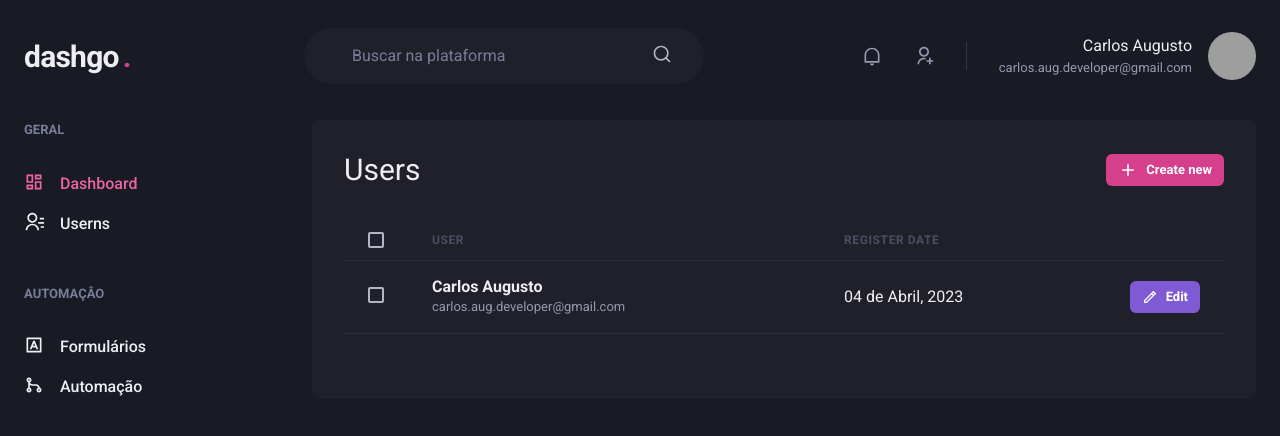
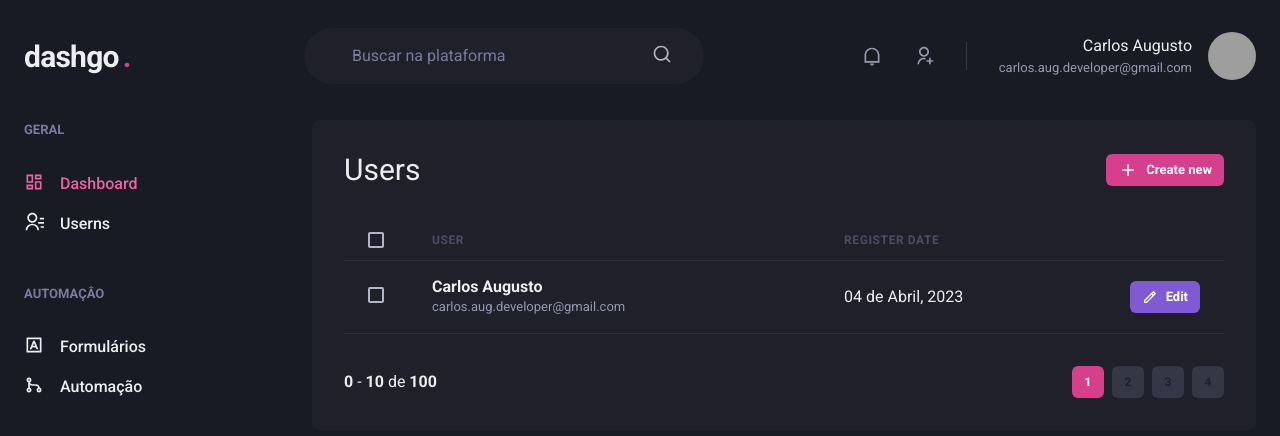
Before and after one commit to Jackie098/ignite-dashgo, a Next.js app: page /users in a window 1280 px wide. Shown: the top 436 px of the page. Built offline with nearby package versions, Linux system fonts and the light colour scheme; grey boxes are pictures that could not be loaded.

Commit message:
style: created pagination component

```diff
--- /dev/null
+++ b/src/components/Pagination.tsx
@@ -0,0 +1,65 @@
+import { Box, Button, Stack } from "@chakra-ui/react";
+
+export function Pagination() {
+  return (
+    <Stack
+      direction={"row"}
+      spacing={6}
+      mt={8}
+      justify={"space-between"}
+      align={"center"}
+    >
+      <Box>
+        <strong>0</strong> - <strong>10</strong> de <strong>100</strong>
+      </Box>
+      <Stack direction={"row"} spacing={2}>
+        <Button
+          size={"sm"}
+          fontSize={"xs"}
+          width={4}
+          colorScheme="pink"
+          disabled
+          _disabled={{
+            bg: "pink.500",
+            cursor: "default",
+          }}
+        >
+          1
+        </Button>
+        <Button
+          size={"sm"}
+          fontSize={"xs"}
+          width={4}
+          bg={"gray.700"}
+          _hover={{
+            bg: "gray.500",
+          }}
+        >
+          2
+        </Button>
+        <Button
+          size={"sm"}
+          fontSize={"xs"}
+          width={4}
+          bg={"gray.700"}
+          _hover={{
+            bg: "gray.500",
+          }}
+        >
+          3
+        </Button>
+        <Button
+          size={"sm"}
+          fontSize={"xs"}
+          width={4}
+          bg={"gray.700"}
+          _hover={{
+            bg: "gray.500",
+          }}
+        >
+          4
+        </Button>
+      </Stack>
+    </Stack>
+  );
+}
--- a/src/pages/users/index.tsx
+++ b/src/pages/users/index.tsx
@@ -1,4 +1,5 @@
 import { Header } from "@/components/Header";
+import { Pagination } from "@/components/Pagination";
 import { Sidebar } from "@/components/Sidebar";
 import {
   Box,
@@ -83,6 +84,8 @@
               </Tr>
             </Tbody>
           </Table>
+
+          <Pagination />
         </Box>
       </Flex>
     </Box>
```
